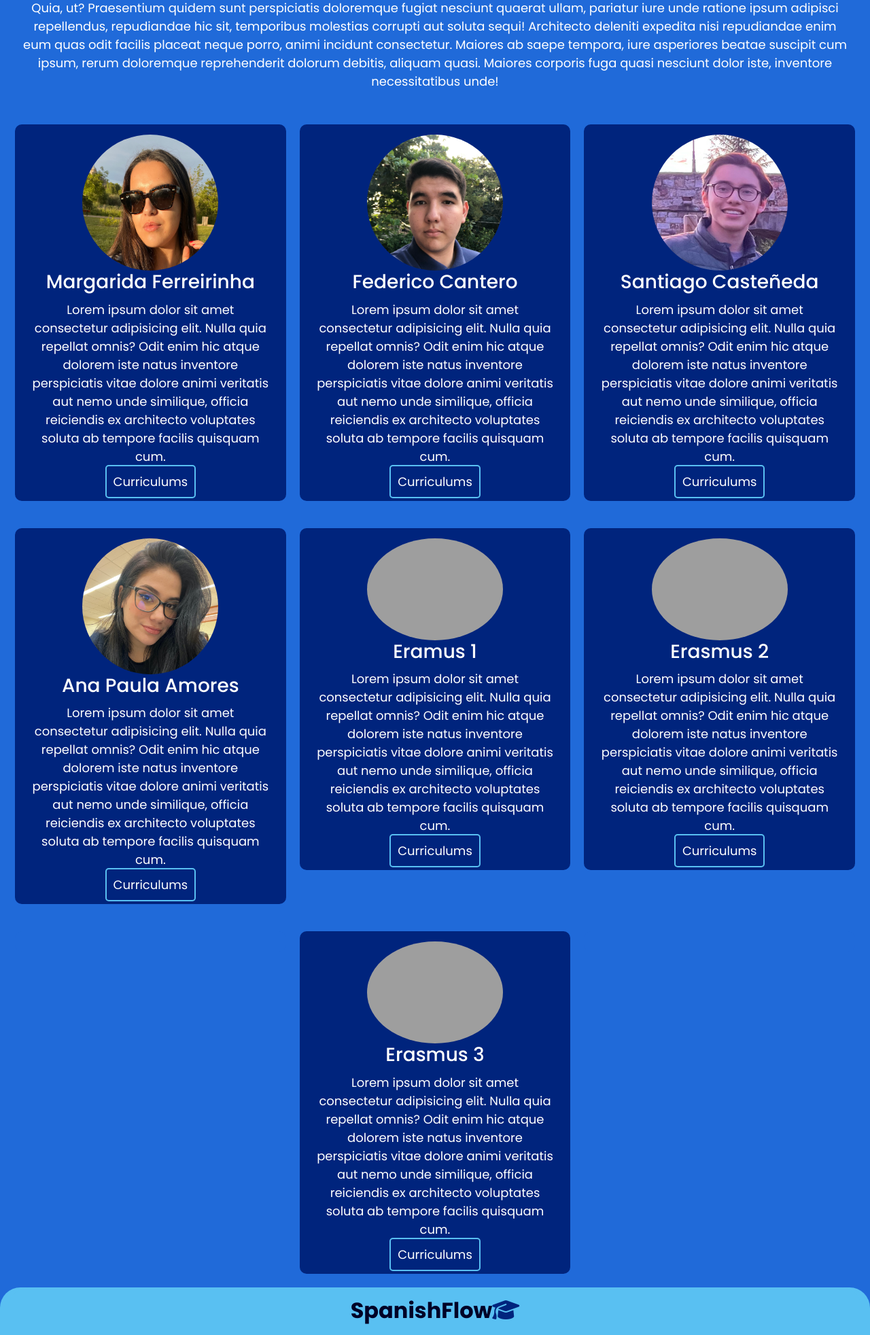
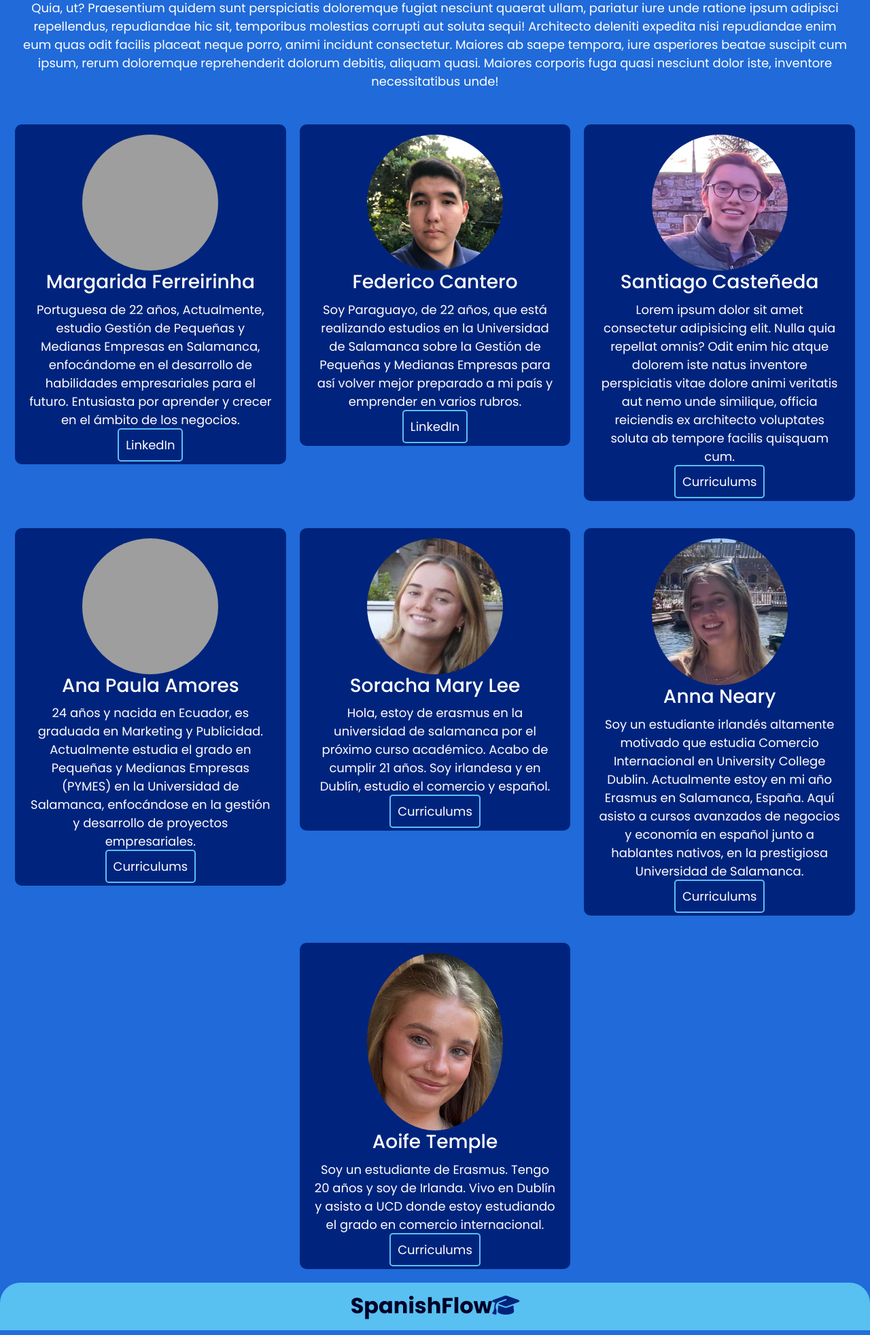
Before and after one commit to CanteroFederico/SpanishFlow, a Flask app: page /home in a window 1280 px wide. Shown: the part 582-2546 px from the top of the page at 68% size. Run offline with Flask 2, Linux system fonts and the light colour scheme; the visitor is signed in with stand-in values (Sample User, id 1); some libraries are stand-ins or nearby versions; grey boxes are pictures that could not be loaded.

Commit message:
Update home.html

```diff
--- a/capp/templates/home.html
+++ b/capp/templates/home.html
@@ -81,17 +81,13 @@
             <div class="developers">
                 <div class="box1">
                     <div class="dev1">
-                        <img src="{{url_for('static', filename='icons/fotos/Marga.jpg')}}" style="border-radius: 50%; width: 200px; height: 200px;">
+                        <img src="{{url_for('static', filename='icons/fotos/marga.jpeg')}}" style="border-radius: 50%; width: 200px; height: 200px;">
                         <h3>Margarida Ferreirinha</h3>
                         <p>
-                                Lorem ipsum dolor sit amet consectetur adipisicing elit. Nulla quia
-                            repellat omnis? Odit enim hic atque dolorem iste natus inventore
-                            perspiciatis vitae dolore animi veritatis aut nemo unde similique,
-                            officia reiciendis ex architecto voluptates soluta ab tempore facilis
-                            quisquam cum.
+                            Portuguesa de 22 años, Actualmente, estudio Gestión de Pequeñas y Medianas Empresas en Salamanca, enfocándome en el desarrollo de habilidades empresariales para el futuro. Entusiasta por aprender y crecer en el ámbito de los negocios.
                         </p>
                         <div class="curriculums_buttons">
-                            <a class="btn_dev" href="#" target="_blank">Curriculums</a>
+                            <a class="btn_dev" href="https://www.linkedin.com/in/margarida-abreu-17a373171/" target="_blank">LinkedIn</a>
                         </div>
                     </div>
                 </div>
@@ -100,14 +96,10 @@
                             <img src="{{url_for('static', filename='icons/fotos/Fede.jpg')}}" style="border-radius: 50%; width: 200px; height: 200px;">
                             <h3>Federico Cantero</h3>
                             <p>
-                                    Lorem ipsum dolor sit amet consectetur adipisicing elit. Nulla quia
-                                repellat omnis? Odit enim hic atque dolorem iste natus inventore
-                                perspiciatis vitae dolore animi veritatis aut nemo unde similique,
-                                officia reiciendis ex architecto voluptates soluta ab tempore facilis
-                                quisquam cum.
+                                Soy Paraguayo, de 22 años, que está realizando estudios en la Universidad de Salamanca sobre la Gestión de Pequeñas y Medianas Empresas para así volver mejor preparado a mi país y emprender en varios rubros.
                             </p>
                             <div class="curriculums_buttons">
-                                <a class="btn_dev" href="#" target="_blank">Curriculums</a>
+                                <a class="btn_dev" href="www.linkedin.com/in/federico-manuel-cantero-ruiz-diaz-0706b4315" target="_blank">LinkedIn</a>
                             </div>
                         </div>
                 </div>
@@ -131,14 +123,10 @@
             <div class="developers">
                 <div class="box2">
                     <div class="dev4">
-                        <img src="{{url_for('static', filename='icons/fotos/Ana.jpg')}}" style="border-radius: 50%; width: 200px; height: 200px;">
+                        <img src="{{url_for('static', filename='icons/fotos/ana.jpeg')}}" style="border-radius: 50%; width: 200px; height: 200px;">
                         <h3>Ana Paula Amores</h3>
                         <p>
-                                Lorem ipsum dolor sit amet consectetur adipisicing elit. Nulla quia
-                            repellat omnis? Odit enim hic atque dolorem iste natus inventore
-                            perspiciatis vitae dolore animi veritatis aut nemo unde similique,
-                            officia reiciendis ex architecto voluptates soluta ab tempore facilis
-                            quisquam cum.
+                            24 años y nacida en Ecuador, es graduada en Marketing y Publicidad. Actualmente estudia el grado en Pequeñas y Medianas Empresas (PYMES) en la Universidad de Salamanca, enfocándose en la gestión y desarrollo de proyectos empresariales.
                         </p>
                         <div class="curriculums_buttons">
                             <a class="btn_dev" href="#" target="_blank">Curriculums</a>
@@ -147,14 +135,10 @@
                 </div>
                 <div class="box2">
                     <div class="dev5">
-                        <img src="https://randomuser.me/api/portraits/women/1.jpg" style="border-radius: 50%; width: 200px">
-                        <h3>Eramus 1</h3>
+                        <img src="{{url_for('static', filename='icons/fotos/era1.jpeg')}}" style="border-radius: 50%; width: 200px; height: 200px;">
+                        <h3>Soracha Mary Lee</h3>
                         <p>
-                                Lorem ipsum dolor sit amet consectetur adipisicing elit. Nulla quia
-                            repellat omnis? Odit enim hic atque dolorem iste natus inventore
-                            perspiciatis vitae dolore animi veritatis aut nemo unde similique,
-                            officia reiciendis ex architecto voluptates soluta ab tempore facilis
-                            quisquam cum.
+                            Hola, estoy de erasmus en la universidad de salamanca por el próximo curso académico. Acabo de cumplir 21 años.  Soy irlandesa y en Dublín, estudio el comercio y español.
                         </p>
                         <div class="curriculums_buttons">
                             <a class="btn_dev" href="#" target="_blank">Curriculums</a>
@@ -163,14 +147,10 @@
                 </div>
                 <div class="box2">
                     <div class="dev6">
-                        <img src="https://randomuser.me/api/portraits/women/12.jpg" style="border-radius: 50%; width: 200px">
-                        <h3>Erasmus 2</h3>
+                        <img src="{{url_for('static', filename='icons/fotos/era2.jpeg')}}" style="border-radius: 50%; width: 200px">
+                        <h3>Anna Neary</h3>
                         <p>
-                                Lorem ipsum dolor sit amet consectetur adipisicing elit. Nulla quia
-                            repellat omnis? Odit enim hic atque dolorem iste natus inventore
-                            perspiciatis vitae dolore animi veritatis aut nemo unde similique,
-                            officia reiciendis ex architecto voluptates soluta ab tempore facilis
-                            quisquam cum.
+                            Soy un estudiante irlandés altamente motivado que estudia Comercio Internacional en University College Dublin. Actualmente estoy en mi año Erasmus en Salamanca, España. Aquí asisto a cursos avanzados de negocios y economía en español junto a hablantes nativos, en la prestigiosa Universidad de Salamanca.
                         </p>
                         <div class="curriculums_buttons">
                             <a class="btn_dev" href="#" target="_blank">Curriculums</a>
@@ -182,14 +162,10 @@
                 <div class="box3"></div>
                 <div class="box3">
                     <div class="dev7">
-                        <img src="https://randomuser.me/api/portraits/men/8.jpg" style="border-radius: 50%; width: 200px">
-                        <h3>Erasmus 3</h3>
+                        <img src="{{url_for('static', filename='icons/fotos/era3.jpeg')}}" style="border-radius: 50%; width: 200px">
+                        <h3>Aoife Temple</h3>
                         <p>
-                                Lorem ipsum dolor sit amet consectetur adipisicing elit. Nulla quia
-                            repellat omnis? Odit enim hic atque dolorem iste natus inventore
-                            perspiciatis vitae dolore animi veritatis aut nemo unde similique,
-                            officia reiciendis ex architecto voluptates soluta ab tempore facilis
-                            quisquam cum.
+                            Soy un estudiante de Erasmus. Tengo 20 años y soy de Irlanda.  Vivo en Dublín y asisto a UCD donde estoy estudiando el grado en comercio internacional.
                         </p>
                         <div class="curriculums_buttons">
                             <a class="btn_dev" href="#" target="_blank">Curriculums</a>
```
